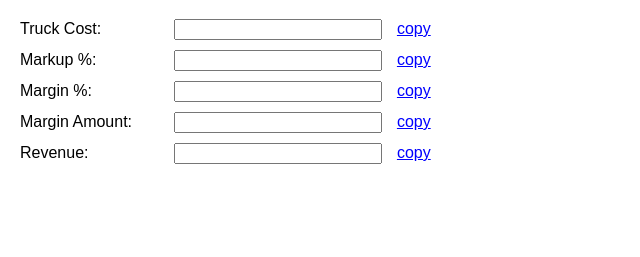
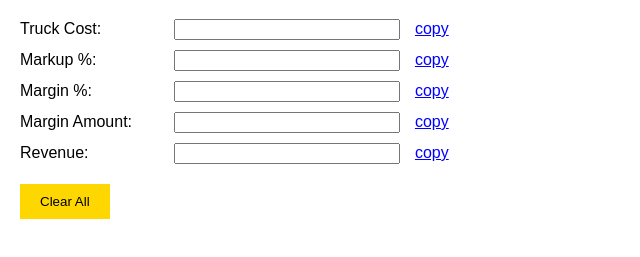
Before and after one commit to PinnacleLogistics/EasyQuoteTool, a plain HTML site: page index.html in a window 1280 px wide. Shown: the part 61-318 px from the top of the page, without its empty margins (0-640 px from the left). Drawn offline with Linux system fonts and the light colour scheme.

Commit message:
Update index.html

```diff
--- a/index.html
+++ b/index.html
@@ -18,6 +18,12 @@
         }
         .input-field input {
             width: 200px;
+            padding-left: 20px; /* to accommodate dollar sign */
+        }
+        .input-field input.dollar::before {
+            content: "$";
+            position: absolute;
+            margin-left: -15px;
         }
         .copy-text {
             color: blue;
@@ -25,12 +31,13 @@
             cursor: pointer;
             margin-left: 10px;
         }
-        .calculate-btn {
+        .calculate-btn, .clear-btn {
             background-color: #ffd700; /* Gold color */
             color: #000;
             padding: 10px 20px;
             border: none;
             cursor: pointer;
+            margin-top: 10px;
         }
     </style>
 </head>
@@ -38,7 +45,7 @@
     <h1>Easy Quote Tool</h1>
     <div class="input-field">
         <label for="truckCost">Truck Cost:</label>
-        <input type="number" id="truckCost" required oninput="updateCalculations()" min="1" max="20000">
+        <input type="number" id="truckCost" class="dollar" required oninput="updateCalculations()" min="1" max="20000">
         <span class="copy-text" onclick="copyToClipboard('truckCost')">copy</span>
     </div>
     <div class="input-field">
@@ -53,14 +60,15 @@
     </div>
     <div class="input-field">
         <label for="marginAmount">Margin Amount:</label>
-        <input type="number" id="marginAmount" oninput="updateCalculations()">
+        <input type="number" id="marginAmount" class="dollar" oninput="updateCalculations()">
         <span class="copy-text" onclick="copyToClipboard('marginAmount')">copy</span>
     </div>
     <div class="input-field">
         <label for="revenue">Revenue:</label>
-        <input type="number" id="revenue" oninput="updateCalculations()">
+        <input type="number" id="revenue" class="dollar" oninput="updateCalculations()">
         <span class="copy-text" onclick="copyToClipboard('revenue')">copy</span>
     </div>
+    <button class="clear-btn" onclick="clearValues()">Clear All</button>
 
     <script>
         function updateCalculations() {
@@ -123,6 +131,14 @@
             document.execCommand("copy");
             alert("Copied the text: " + copyText.value);
         }
+
+        function clearValues() {
+            document.getElementById('truckCost').value = '';
+            document.getElementById('markupPercent').value = '';
+            document.getElementById('marginPercent').value = '';
+            document.getElementById('marginAmount').value = '';
+            document.getElementById('revenue').value = '';
+        }
     </script>
 </body>
 </html>
```
